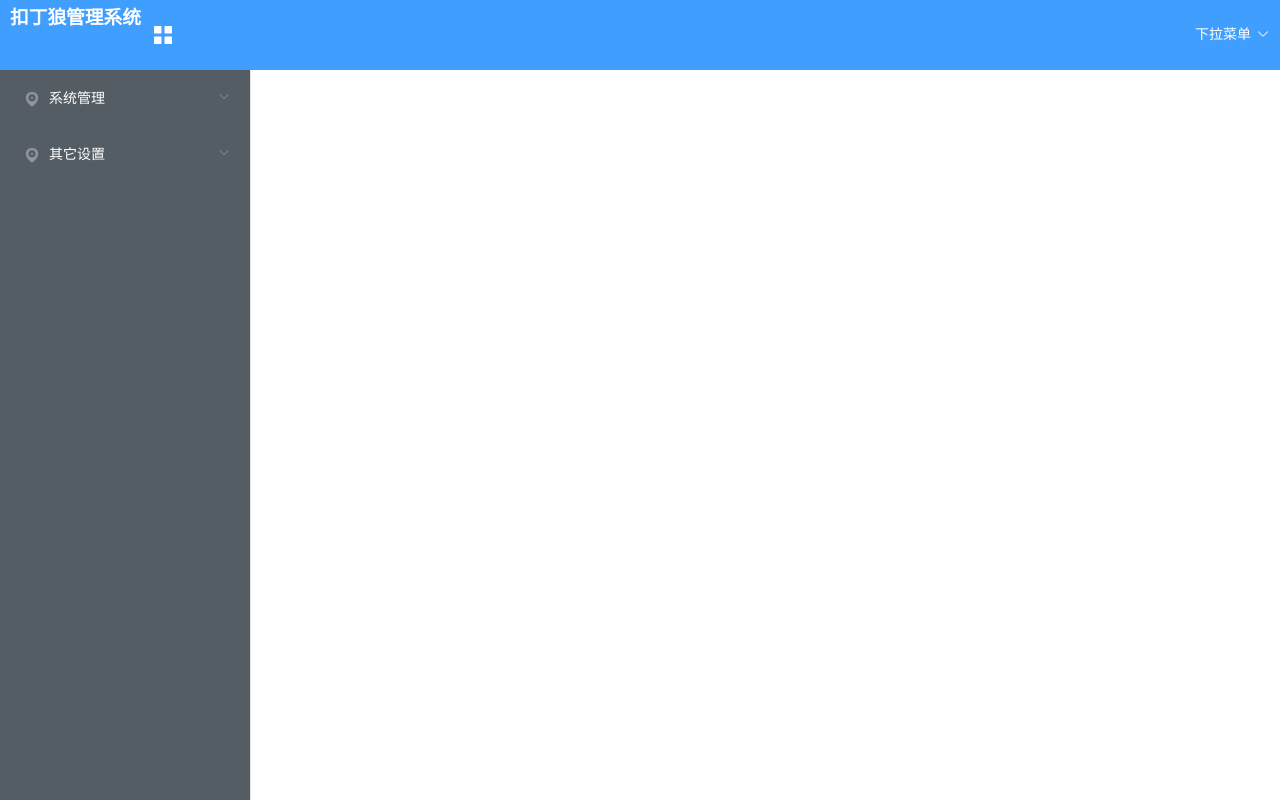
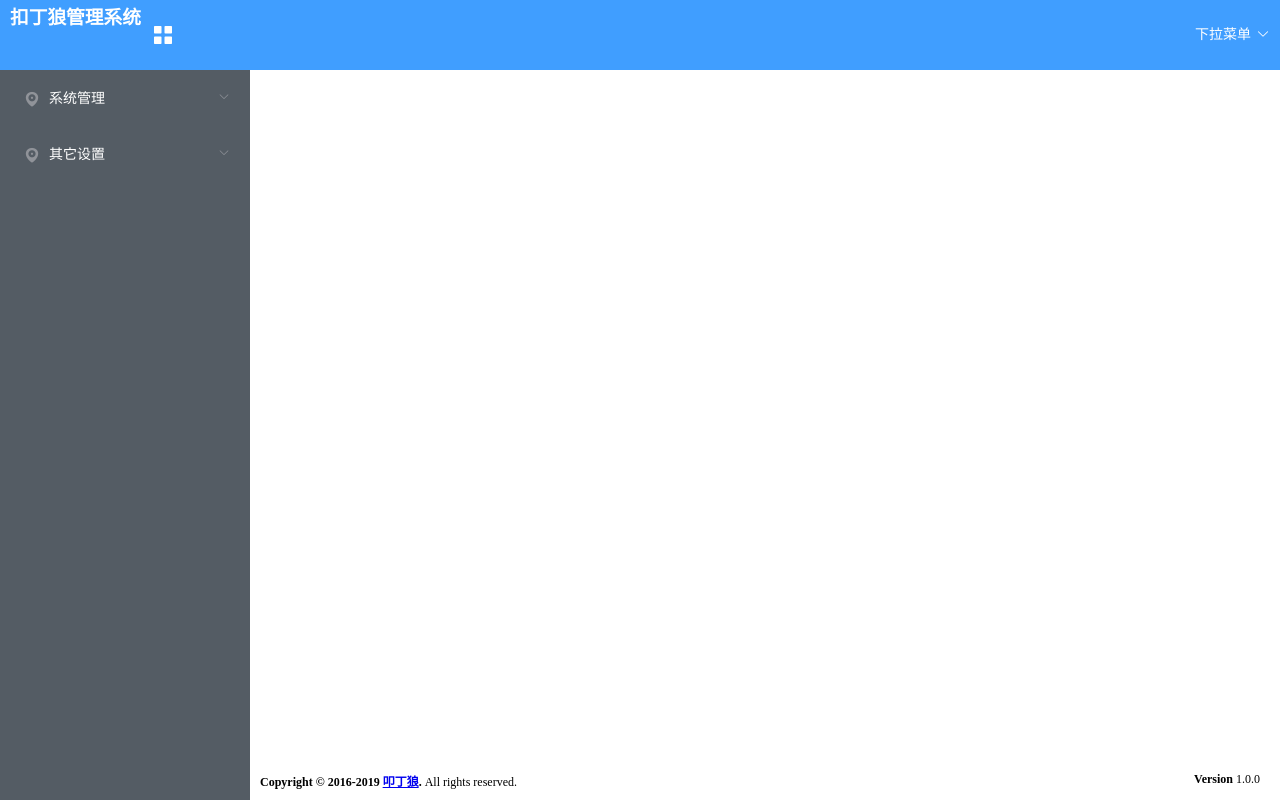
Before and after one commit to dawnmaner/text, a Vue app: page /#/ in a window 1280 px wide. Built offline with nearby package versions, Linux system fonts and the light colour scheme.

Commit message:
内容页完成&登录页面结构完成

```diff
--- a/src/components/homepage/Content.vue
+++ b/src/components/homepage/Content.vue
@@ -1,15 +1,64 @@
 <template>
-    <div>
-    <router-view></router-view>
+    <div class="content-container" :class="{'content-collapse': collapse}">
+        <h3>{{$route.meta.title}}</h3>
+        <section class="content">
+            <router-view/>
+        </section>
+        <footer>
+            <div class="footer_left">
+                <strong>Copyright &copy; 2016-2019 <a href="http://www.wolfcode.cn" target="_blank">叩丁狼</a>.</strong>
+                All rights reserved.
+            </div>
+            <div class="footer_right"><strong>Version</strong> 1.0.0</div>
+        </footer>
     </div>
 </template>
 
 <script>
     export default {
-        name: "Content"
+        name: "Content",
+        props: {
+            collapse: {
+                type: Boolean,
+                default: false
+            }
+        },
     }
 </script>
 
-<style scoped>
+<style lang="less" scoped>
+    .content-container {
+        position: absolute;
+        top: 70px;
+        left: 250px;
+        right: 0;
+        bottom: 0;
+        display: flex;
+        flex-direction: column;
+        justify-content: space-between;
+        padding: 10px;
+        transition: left .3s ease-in-out;
+        background-color: #fff;
+
+        .content {
+            width: 100%;
+            height: 100%;
+            overflow-y: auto;
+        }
+        .footer_left {
+            float: left;
+            font-size: 12px;
+        }
+
+        .footer_right {
+            float: right;
+            padding-right: 10px;
+            font-size: 12px;
+        }
+    }
+
+    .content-collapse {
+        left: 65px;
+    }
 
 </style>
--- a/src/components/homepage/SideMenu.vue
+++ b/src/components/homepage/SideMenu.vue
@@ -19,33 +19,19 @@
 </template>
 
 <script>
+    import {menuConfig} from "@/config/config";
+
     export default {
         name: "SideMenu",
         data(){
             return{
-                menuData:[
-                    {
-                        title:'系统管理',
-                        children:[
-                            {index:'/department',
-                                title:'部门管理'},
-                            {index:'/employee',
-                                title:'员工管理1'},
-                            {index:'3',
-                                title:'员工管理'},
-                            {index:'4',
-                                title:'员工管理'},
-
-                        ]
-                    },
-                    {title:'其它设置',}
-                ]
+                menuData: menuConfig
             }
 
         },
         computed:{
             activeRoute(){
-                return this.$route.path
+                return this.$route.meta.name
             }
 
         }
--- /dev/null
+++ b/src/config/config.js
@@ -0,0 +1,17 @@
+export const menuConfig=[
+    {
+        title:'系统管理',
+        children:[
+            {index:'/department',
+                title:'部门管理'},
+            {index:'/employee',
+                title:'员工管理1'},
+            {index:'3',
+                title:'员工管理'},
+            {index:'4',
+                title:'员工管理'},
+
+        ]
+    },
+    {title:'其它设置',}
+]
--- a/src/router/index.js
+++ b/src/router/index.js
@@ -19,9 +19,14 @@ export default new VueRouter({
                     component:Login
                 },
                 {path:'department',
+                    meta:{title:'部门管理',
+                        name:'/department'},
+
                     component:Department
                 },
                 {path:'employee',
+                    meta:{title:'员工管理',
+                        name:'/employee'},
                     component:Employee
                 },
             ]
```
